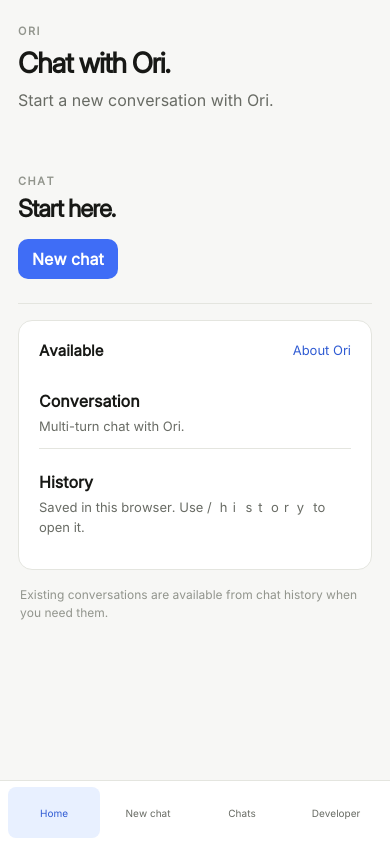
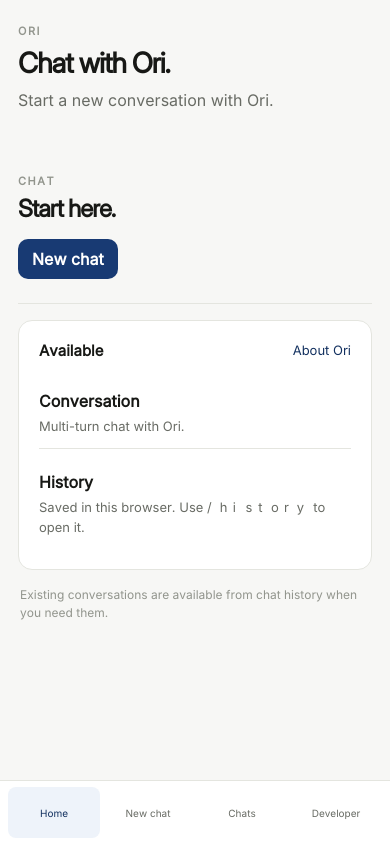
Before and after one commit to 30lnewcomb-byte/ori-platform, a Next.js app in the folder apps/web/: page / in a window 390 px wide. Built offline with nearby package versions, Linux system fonts and the light colour scheme.

Commit message:
Shift Ori interface to restrained navy accent

```diff
--- a/apps/web/app/globals.css
+++ b/apps/web/app/globals.css
@@ -1,7 +1,7 @@
 @font-face { font-family:'Ori Text'; src:url('/fonts/OriText-Regular.woff2') format('woff2'); font-style:normal; font-weight:400; font-display:swap; }
 @font-face { font-family:'Ori Display'; src:url('/fonts/OriDisplay-Regular.woff2') format('woff2'); font-style:normal; font-weight:400; font-display:swap; }
 @font-face { font-family:'Ori Mono'; src:url('/fonts/OriMono-Regular.woff2') format('woff2'); font-style:normal; font-weight:400; font-display:swap; }
-:root { --font-text:'Ori Text',Arial,Helvetica,sans-serif; --font-display:'Ori Display','Ori Text',Arial,Helvetica,sans-serif; --font-mono:'Ori Mono','SFMono-Regular',Consolas,'Liberation Mono',monospace; --surface-base:#f7f7f5; --surface-raised:#fff; --surface-strong:#111210; --text-primary:#171815; --text-secondary:#686b64; --text-muted:#92958d; --border-subtle:#e4e5df; --accent-primary:#3f6df6; --accent-soft:#edf2ff; --accent-strong:#2f5bd3; --accent-blue:#3f6df6; --accent-blue-soft:#e8f0ff; --accent-blue-strong:#2f5bd3; --status-success:#2f7d4a; --focus-ring:#3f6df6; --radius-sm:8px; --radius-md:12px; --radius-lg:18px; }
+:root { --font-text:'Ori Text',Arial,Helvetica,sans-serif; --font-display:'Ori Display','Ori Text',Arial,Helvetica,sans-serif; --font-mono:'Ori Mono','SFMono-Regular',Consolas,'Liberation Mono',monospace; --surface-base:#f7f7f5; --surface-raised:#fff; --surface-strong:#111210; --text-primary:#171815; --text-secondary:#686b64; --text-muted:#92958d; --border-subtle:#e4e5df; --accent-primary:#183a73; --accent-soft:#eef3fa; --accent-strong:#12305f; --accent-blue:#183a73; --accent-blue-soft:#eef3fa; --accent-blue-strong:#12305f; --status-success:#2f7d4a; --focus-ring:#183a73; --radius-sm:8px; --radius-md:12px; --radius-lg:18px; }
 * { box-sizing:border-box; }
 html, body { margin:0; min-height:100%; overflow-x:hidden; }
 body { background:var(--surface-base); color:var(--text-primary); font-family:var(--font-text); font-kerning:normal; }
@@ -20,7 +20,7 @@ pre,code,kbd,samp { font-family:var(--font-mono); }
 .quickActions { display:flex; gap:9px; flex-wrap:wrap; justify-content:flex-end; }
 .primary,.secondary { display:inline-flex; align-items:center; justify-content:center; border:0; border-radius:10px; padding:10px 14px; font-weight:700; }
 .primary { background:var(--accent-primary); color:#fff; } .primary:hover { background:var(--accent-strong); }
-.secondary { background:var(--surface-raised); border:1px solid var(--border-subtle); color:var(--text-primary); } .secondary:hover { border-color:#b8c7ef; background:var(--accent-blue-soft); }
+.secondary { background:var(--surface-raised); border:1px solid var(--border-subtle); color:var(--text-primary); } .secondary:hover { border-color:#b9c5d6; background:var(--accent-blue-soft); }
 .homeColumns { display:grid; grid-template-columns:repeat(2,minmax(0,1fr)); gap:18px; }
 .sectionBlock { background:var(--surface-raised); border:1px solid var(--border-subtle); border-radius:14px; padding:20px; }
 .sectionHeader { display:flex; align-items:center; justify-content:space-between; gap:16px; margin-bottom:18px; } .sectionHeader h3 { margin:0; font-size:15px; } .sectionHeader a { color:var(--accent-strong); font-size:13px; }
@@ -41,7 +41,7 @@ pre,code,kbd,samp { font-family:var(--font-mono); }
 .composer { position:absolute; left:50%; bottom:14px; transform:translateX(-50%); z-index:2; width:min(1040px,calc(100% - 28px)); margin:0 auto; display:flex; align-items:flex-end; gap:8px; padding:10px; background:color-mix(in srgb,var(--surface-raised) 94%,transparent); border:1px solid var(--border-subtle); border-radius:18px; box-shadow:0 8px 30px rgb(0 0 0 / 8%); backdrop-filter:blur(10px); }
 .composer { transition:bottom .28s ease,width .2s ease; }
 .chatMain.empty .composer { position:relative; left:auto; top:auto; bottom:auto; transform:none; width:min(820px,100%); }
-.composer:focus-within { border-color:#afc2ff; box-shadow:0 10px 34px rgb(63 109 246 / 12%); }
+.composer:focus-within { border-color:#9fb2cd; box-shadow:0 10px 34px rgb(63 109 246 / 12%); }
 .commandMenu { position:absolute; left:10px; right:58px; bottom:calc(100% + 8px); display:grid; gap:2px; padding:6px; background:var(--surface-raised); border:1px solid var(--border-subtle); border-radius:10px; box-shadow:0 14px 34px rgb(0 0 0 / 12%); }
 .commandItem { display:flex; align-items:center; gap:12px; width:100%; border:0; border-radius:7px; padding:9px 10px; background:transparent; color:var(--text-primary); text-align:left; }
 .commandItem:hover { background:var(--surface-base); }
@@ -69,7 +69,7 @@ pre,code,kbd,samp { font-family:var(--font-mono); }
 .chatHistoryHeader { display:flex; align-items:center; justify-content:space-between; gap:10px; padding:16px; border-bottom:1px solid var(--border-subtle); }
 .chatHistoryHeader strong { display:block; margin-top:1px; font-size:15px; }
 .chatHistoryClose { width:32px; height:32px; border:1px solid var(--border-subtle); border-radius:9px; background:var(--surface-raised); color:var(--text-secondary); font-size:18px; line-height:1; }
-.chatHistoryClose:hover { border-color:#b8c7ef; background:var(--accent-blue-soft); color:var(--text-primary); }
+.chatHistoryClose:hover { border-color:#b9c5d6; background:var(--accent-blue-soft); color:var(--text-primary); }
 .chatHistoryList { min-height:0; flex:1; overflow-y:auto; padding:8px; }
 .chatHistoryItem { width:100%; display:flex; flex-direction:column; align-items:flex-start; gap:3px; border:0; border-radius:10px; padding:10px; background:transparent; color:var(--text-primary); text-align:left; }
 .chatHistoryItem:hover:not(:disabled) { background:var(--surface-base); }
@@ -158,7 +158,7 @@ pre,code,kbd,samp { font-family:var(--font-mono); }
 }
 
 .chatToolbarButton:hover:not(:disabled) {
-  border-color:#b8c7ef;
+  border-color:#b9c5d6;
   background:var(--accent-blue-soft);
   color:var(--accent-blue-strong);
   transform:translateY(-1px);
@@ -192,22 +192,14 @@ pre,code,kbd,samp { font-family:var(--font-mono); }
   z-index:40;
 }
 
-@media (max-width:760px) {
-  .chatToolbar {
-    min-height:54px;
-    padding:7px 0 5px;
-  }
-
-  .chatToolbarCopy strong {
-    max-width:45vw;
-  }
-
-  .chatToolbarButton {
-    padding:0 9px;
-    font-size:11px;
-  }
-
-  .chatToolbarButtonPrimary {
-    display:none;
-  }
+.conversationHeading {
+  width:min(780px,100%);
+  margin:0 auto 4px;
+  padding:0 0 2px;
+  color:var(--text-muted);
+  font-size:12px;
+  font-weight:700;
+  overflow:hidden;
+  text-overflow:ellipsis;
+  white-space:nowrap;
 }
```
